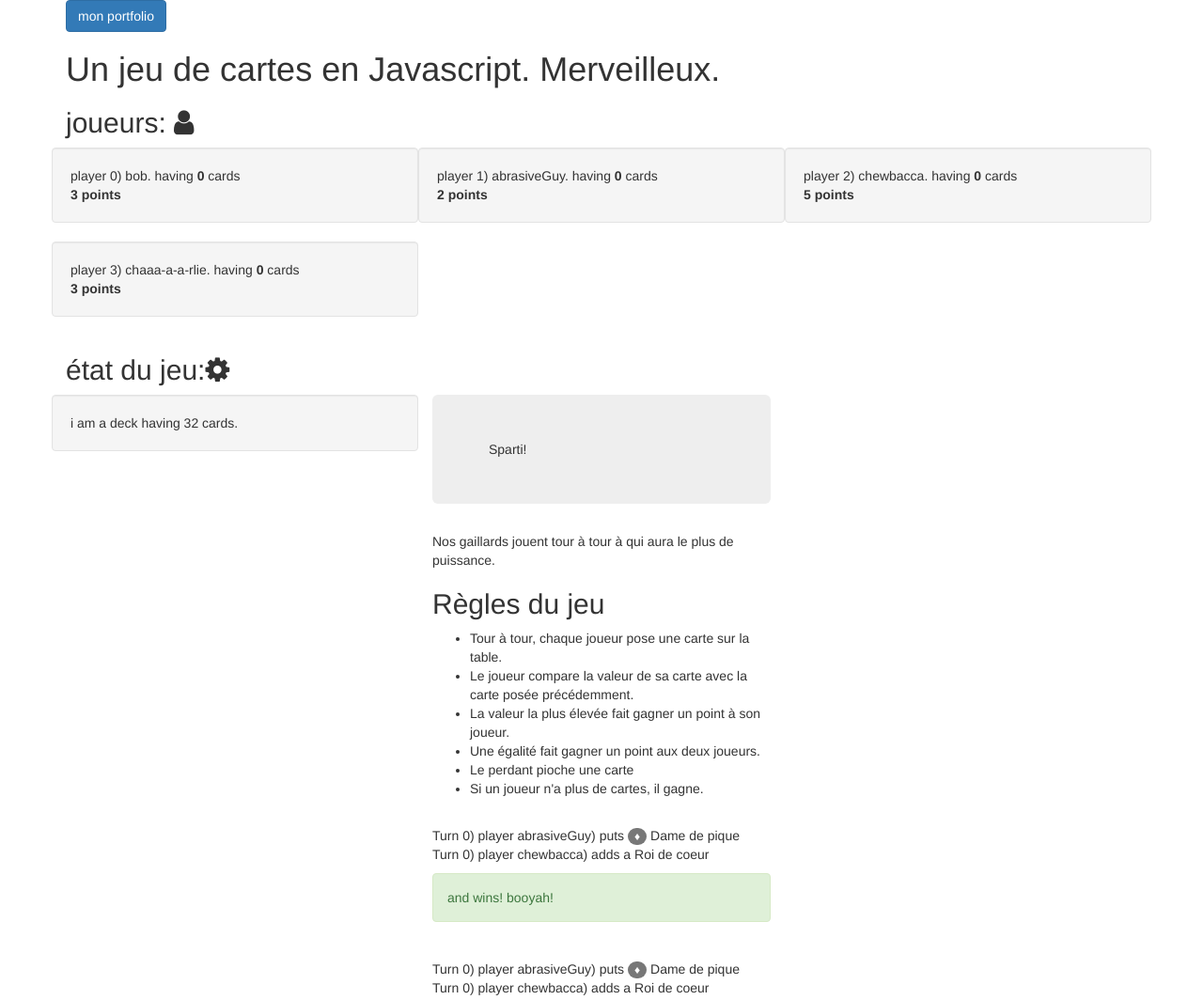
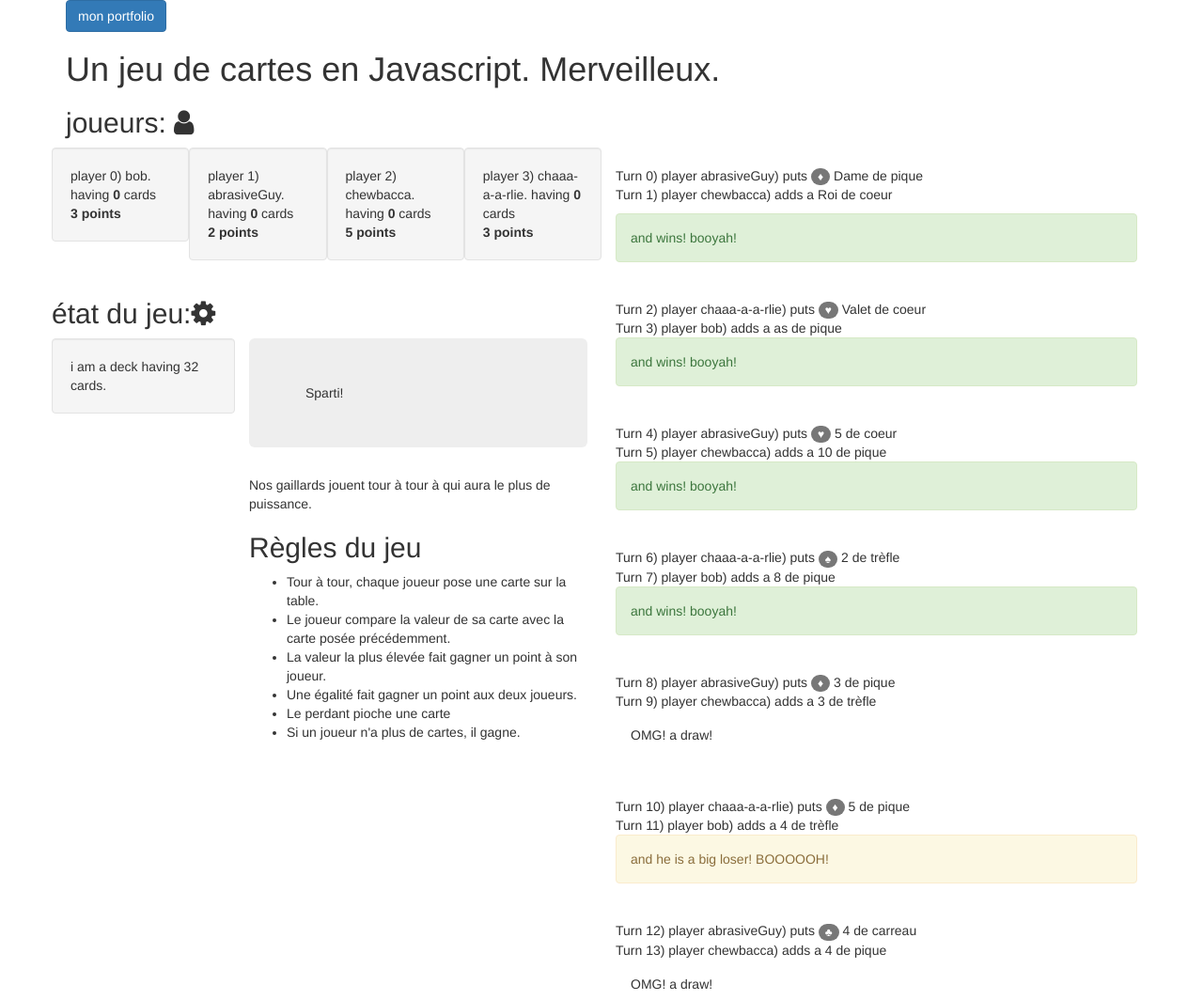
Before and after one commit to vortex-a-chats/card-deck, a plain HTML site: page index.html in a window 1280 px wide. Shown: the top 1064 px of the page at 94% size. Drawn offline with nearby package versions, Linux system fonts and the light colour scheme.

Commit message:
correction des tours

```diff
--- a/deckOfCards.js
+++ b/deckOfCards.js
@@ -58,11 +58,14 @@ $(function() {
       return this.cards;
     };
     this.distribute = function(player, int) {
-      var oneCard;
+      var i, oneCard;
+      i = 0;
+      while (i < int) {
         oneCard = this.cards.pop();
         player.cards.push(oneCard);
+      }
       this.hasDistributed = 1;
-      return true;
+      return i;
     };
     this.distributeAll = function(players, int) {
       var i, j, oneCard;
@@ -159,12 +162,13 @@ $(function() {
     this.table = [];
     this.otherPlayer = {};
     this.play = function() {
-      var activeGuy, card, i, log;
+      var activeGuy, card, i, log, _results;
       log = "";
-      console.log(players);
       i = 0;
+      _results = [];
       while (i < this.maxTurns) {
         log += "<br>Turn " + i + ") ";
+        i++;
         this.setActivePlayer();
         log += "player " + players[this.playerActive].name + ") ";
         activeGuy = this.players[this.playerActive];
@@ -196,27 +200,28 @@ $(function() {
           log += "<br> <div class='alert alert-warning'>but he has no cards anymore. snif :C </div> ";
           log += "<br> <div class='alert alert-info'>So he picks up a new card from the deck </div> ";
         }
-        this.refreshView(i, this.players, log);
-        i++;
+        _results.push(this.refreshView(i, this.players, log));
       }
+      return _results;
     };
     this.setActivePlayer = function() {
       this.playerActive++;
       if (this.playerActive >= players.length) {
-        this.playerActive = 0;
+        return this.playerActive = 0;
       }
     };
     this.refreshView = function(i, players, log) {
-      setTimeout((function() {
-        console.log("refresh lancé " + 200 * i);
+      var text;
       i = 0;
-        while (i < players.length) {
+      while (i < this.players.length) {
         $("#player-" + i).html(players[i].status());
         i++;
+        text = "<div class=\"bs-callremoveCard bs-callremoveCard-info\"><p>" + log + "</p></div>";
+        $("#log").prepend(text);
       }
-        $("#log").append("<div class=\"bs-callremoveCard bs-callremoveCard-info\"><p>" + log + "</p></div>");
-      }), 100 * i);
+      return text;
     };
+    return this;
   };
   deckOfCards = function() {
     return {
@@ -227,6 +232,5 @@ $(function() {
     };
   };
   window.deckOfCards = deckOfCards;
-  console.log("ready!");
-  return deckOfCards;
+  return console.log("deckOfCards is ready!");
 });
--- a/index.html
+++ b/index.html
@@ -24,15 +24,18 @@ and open the template in the editor.
             <section>
                 <h2>joueurs: <i class="fa fa-user"></i></h2>
                 <div class="row">
-                    <div id="player-0" class="col-lg-4 well"></div>
-                    <div id="player-1" class="col-lg-4 well"></div>
-                    <div id="player-2" class="col-lg-4 well"></div>
-                    <div id="player-3" class="col-lg-4 well"></div>
+                    <div class="col-lg-6">
+                        <div class="row">
+                            <div id="player-0" class="col-lg-3 well"></div>
+                            <div id="player-1" class="col-lg-3 well"></div>
+                            <div id="player-2" class="col-lg-3 well"></div>
+                            <div id="player-3" class="col-lg-3 well"></div>
                         </div>
+                        <div class="row">
                             <h2>état du jeu:<i class="fa fa-gear"></i></h2>
-                <div class="row">
+
                                 <div id="state" class="col-lg-4 well"></div>
-                    <div id="display" class="col-lg-4">
+                                <div id="display" class="col-lg-8">
                                     <div class="jumbotron">Sparti!</div>
                                     Nos gaillards jouent tour à tour à qui aura le plus de puissance.
                                     <section id="rules">
@@ -58,9 +61,17 @@ and open the template in the editor.
                                             </li>
                                         </ul>
                                     </section>
+
+                                </div>
+
+                        </div>
+                    </div>
+                    <div class="col-lg-6">
                         <div id="log"></div>
                     </div>
+
                 </div>
+
             </section>
         </div>
         <script type="text/javascript" src='//code.jquery.com/jquery-1.11.1.min.js'></script>
--- a/play.coffee
+++ b/play.coffee
@@ -1,6 +1,6 @@
 $ ->
   d = new deckOfCards()
-
+  console.log 'deckOfCards ',d
   deck = new d.deck()
 
   players = [new d.player(
@@ -18,7 +18,9 @@ $ ->
   )]
   console.log 'deck ',deck
   console.log 'players ',players
+
   dealer = new d.dealer(players, deck)
+  console.log 'd.dealer ',d.dealer
   deck.shuffle()
   deck.distributeAll players, 5
   status = deck.health()
--- a/play.js
+++ b/play.js
@@ -1,6 +1,7 @@
 $(function() {
   var d, dealer, deck, i, players, status, _results;
   d = new deckOfCards();
+  console.log('deckOfCards ', d);
   deck = new d.deck();
   players = [
     new d.player({
@@ -20,6 +21,7 @@ $(function() {
   console.log('deck ', deck);
   console.log('players ', players);
   dealer = new d.dealer(players, deck);
+  console.log('d.dealer ', d.dealer);
   deck.shuffle();
   deck.distributeAll(players, 5);
   status = deck.health();
```
Also changed, not shown: deckOfCards.coffee (+16 -26 lines). Lines whose indentation alone changed are shown as unchanged.
